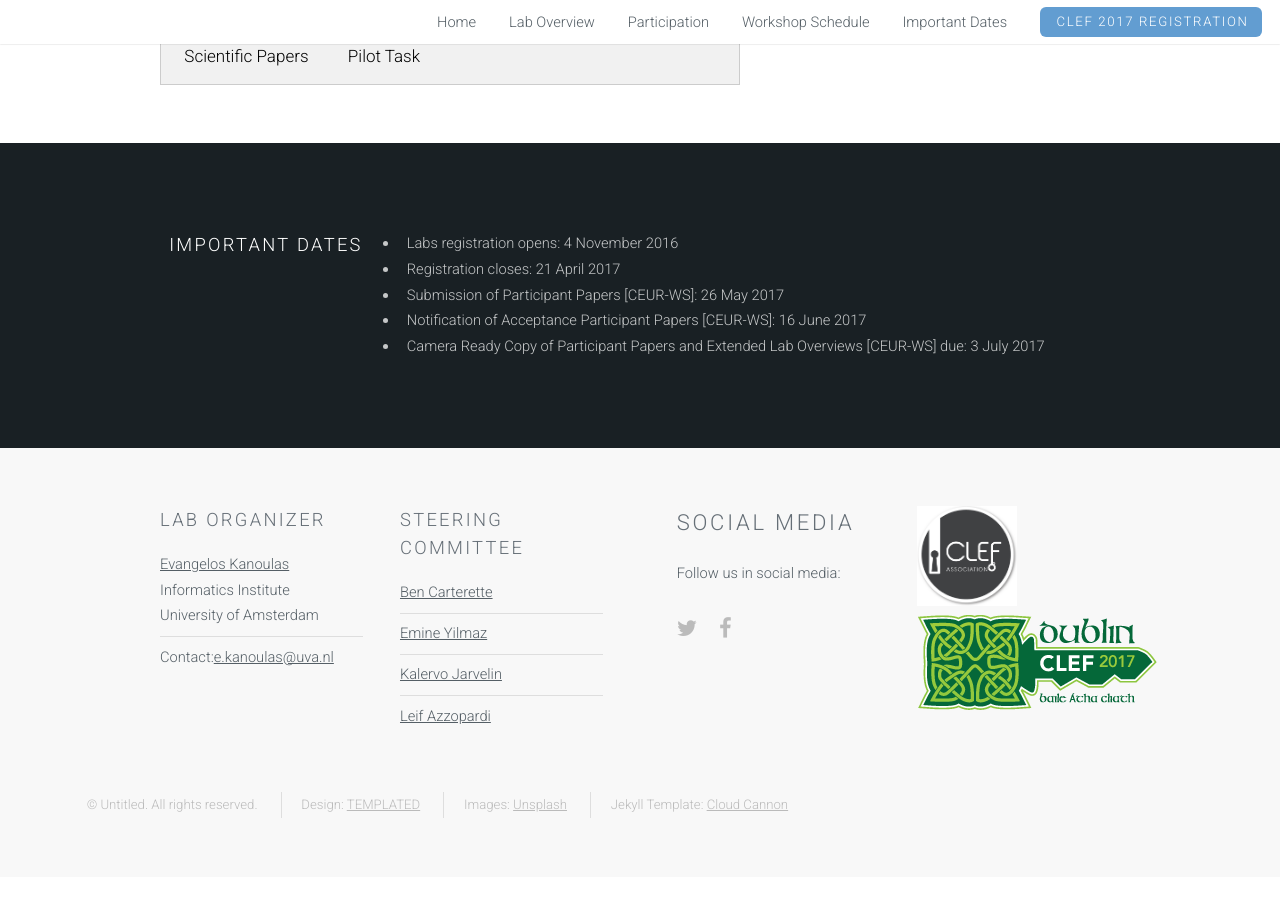
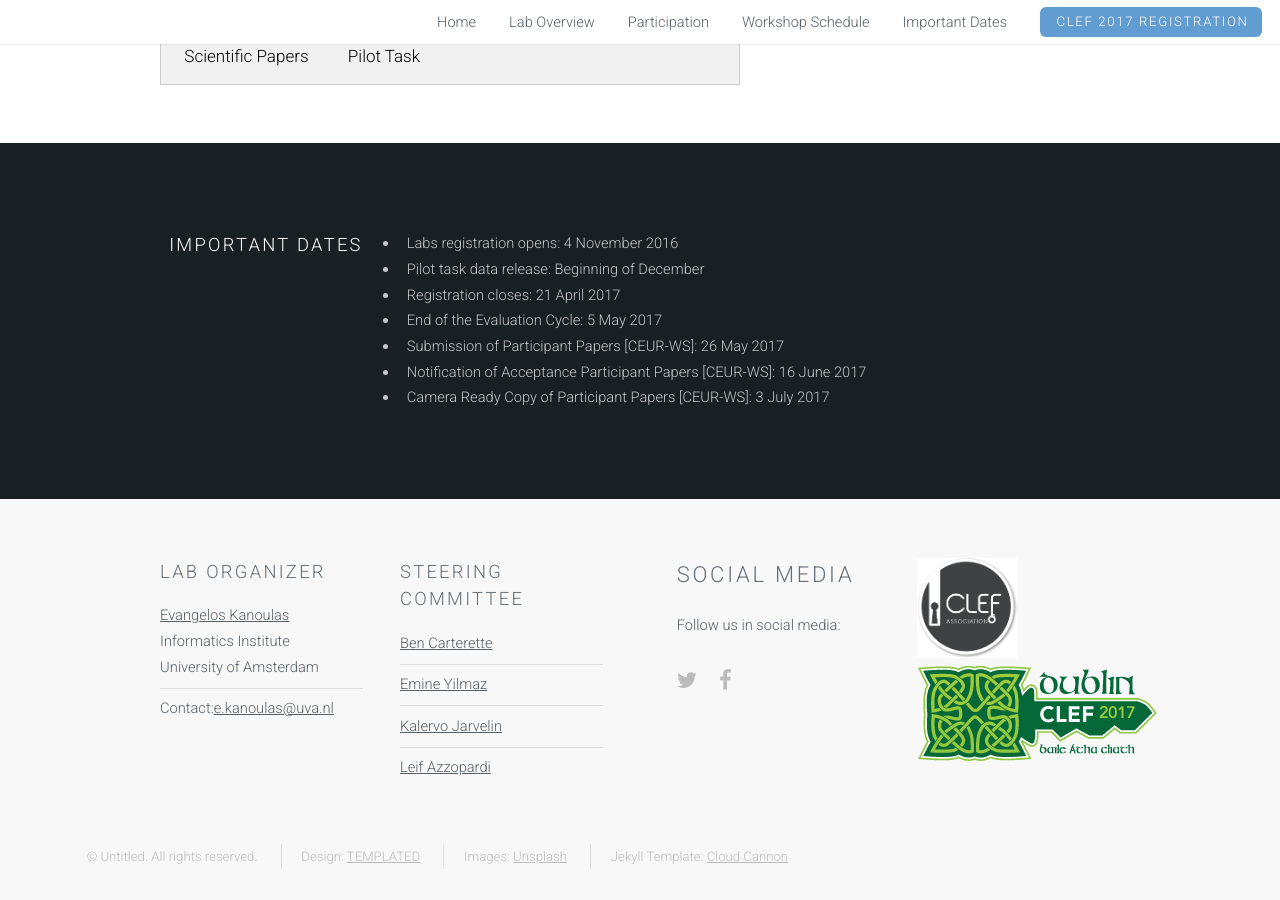
Before and after one commit to ekanou/dynamicsearch, a Jekyll site: the page built from clef-lab.html, in a window 1280 px wide and 900 px high, scrolled down 1403 px. Built offline with Jekyll 4.4.1, drawn with Linux system fonts in a browser that asks for light colours; before the commit the page ends 2280 px from its top, so only the background shows below that; some of the changed lines change nothing that is shown.

Commit message:
Update clef-lab.html

```diff
--- a/clef-lab.html
+++ b/clef-lab.html
@@ -51,26 +51,28 @@
                                 </ul>
 
                                 <div id="Papers" class="tabcontent">
-                                        <p>We solicit the submission of two types of papers: position papers, and papers describing data collection or living lab opportunities.</p>
-                                        <p><em>Position papers</em> focusing on evaluation methodologies for assessing the quality of search algorithms with the user in the loop, under two constraints: (1) any evaluation framework proposed should allow the (statistical) reproducibility of results, and (2) it should lead to a reusable benchmark collection.</p>
-                                        <p><em>Data Papers</em> describing test collections or data sets suitable for guiding the construction of dynamic test collections, tasks and evaluation metrics.</p>
-                                        <p> </div>
+                                        <p>The focus of this year's workshop will be the evaluation of interactive information retrieval algorithms. We solicit the submission of two types of papers: (a) position papers, and (b) data papers.</p>
+					<ol>
+						<li><em>Position papers</em> focusing on evaluation methodologies for assessing the quality of search algorithms with the user in the loop, under two constraints: (1) any evaluation framework proposed should allow the (statistical) reproducibility of results, and (2) it should lead to a reusable benchmark collection.</li>
+						<li><em>Data Papers</em> describing test collections or data sets suitable for guiding the construction of dynamic test collections, tasks and evaluation metrics.</li>
+					</ol>
+				</div>
 
                                 <div id="Pilot Task" class="tabcontent">
-                                  <p>Submit a run that simulates query reformulations</p>
-                                  <p> Dataset: TREC 2014 Session Track
+                                  	<p>The focus of this year's pilot task will be the simulation of user's query reformulations. This is the first and hardest step towards constructing dynamic test collections. Ideally one would like to be able to generate query reformulations. However, for the purpose of this workshop the pilot task will focus on predicting which user's query comes next out of a set of user queries on a given topic.</p>
                                   	<dl>
+					<dt> Dataset: The dataset to be used will be the TREC 2014 Session Track.
                                     	<dt> Input: </dt>
                                     	<dt>
                                     	<ol>
                                     	<li>Task description</li>
                                     	<li>The first query of a user in a session</li>
-                                    <li>The ranking for the first query, the clicks, the dwell times, and the relevance labels</li>
-                                    <li>The set of queries for the same  but from all of the users that tried to complete this task, throughout their sessions</li>
+                                    	<li>The document ranking for the first query, the clicks, the dwell times, and the relevance labels</li>
+                                    	<li>A set of possible queries</li>
                                     	</ol>
                                     	</dt>
-                                    <dt>Output: Ranking of next user's query.</dt>
-                                    <dt>Evaluation Measure: # of user queries correctly predicted</dt>
+                                    	<dt>Output: Ranking of the provided set of queries.</dt>
+                                    	<dt>Evaluation Measure: Precision@1</dt>
                                   	</dl>
                                 </div>
                         </div>
@@ -107,10 +109,12 @@
                     	<h3>Important Dates</h3>
                     	<ul>
                         	<li>Labs registration opens: 4 November 2016</li>
+				<li>Pilot task data release: Beginning of December</li>
                         	<li>Registration closes: 21 April 2017</li>
+				<li>End of the Evaluation Cycle: 5 May 2017</li>
                         	<li>Submission of Participant Papers [CEUR-WS]: 26 May 2017</li>
                         	<li>Notification of Acceptance Participant Papers [CEUR-WS]: 16 June 2017</li>
-                        <li>Camera Ready Copy of Participant Papers and Extended Lab Overviews [CEUR-WS] due: 3 July 2017</li>
+                        	<li>Camera Ready Copy of Participant Papers [CEUR-WS]: 3 July 2017</li>
                     	</ul>
             	</div>
         </div>
```
Lines whose indentation alone changed are shown as unchanged.
